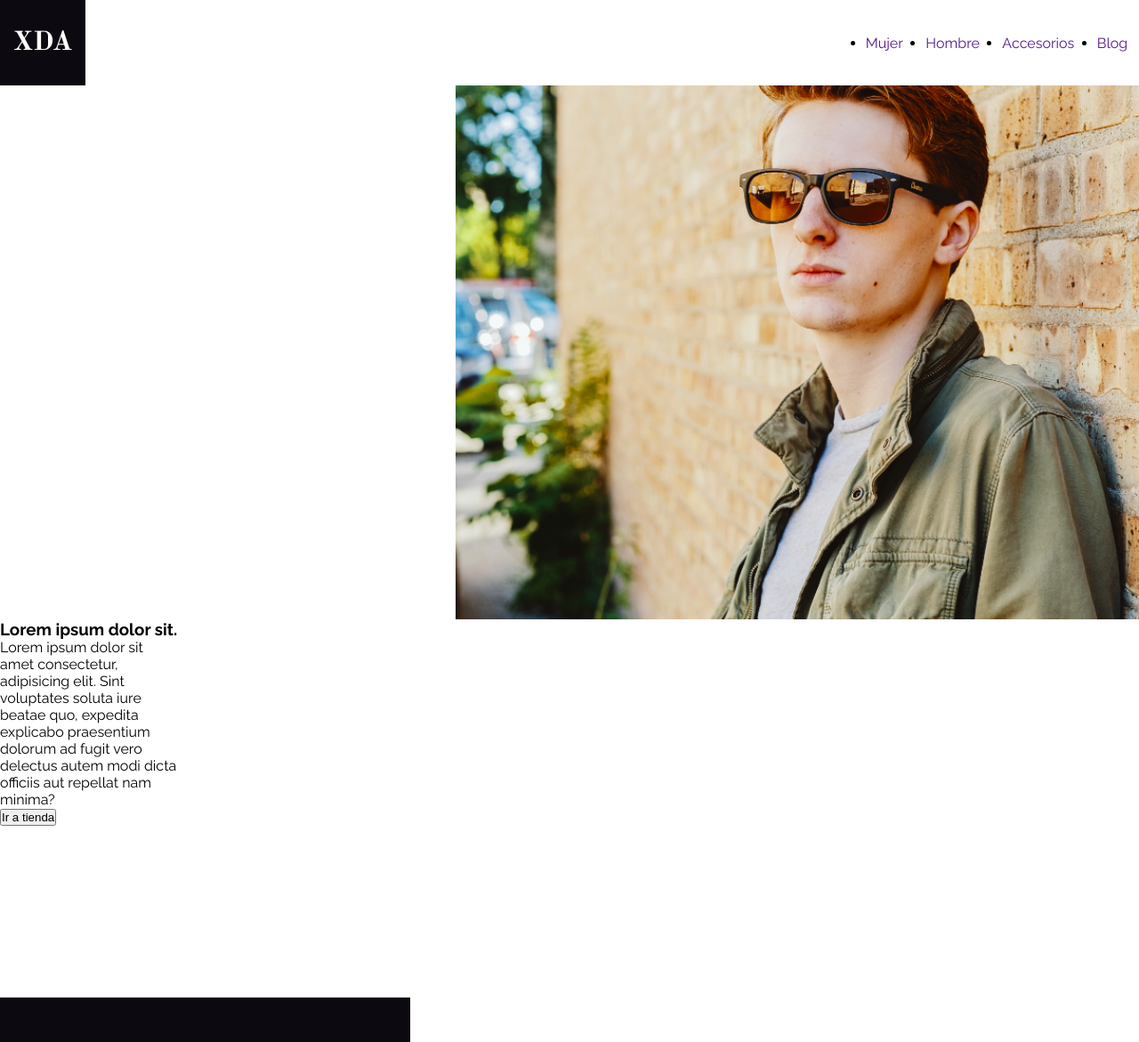
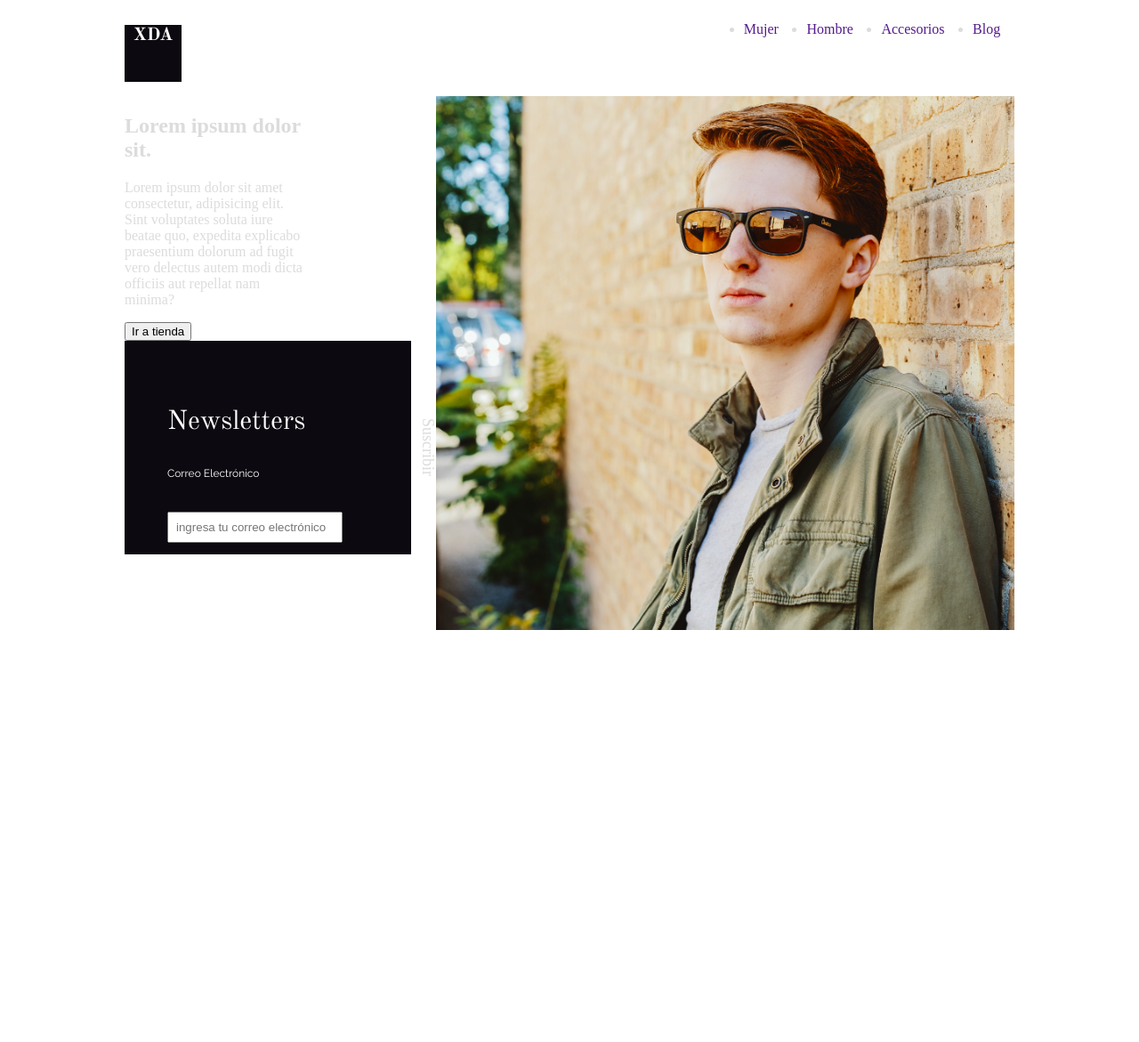
Before and after one commit to tomasjhon/tienda_XDA, a plain HTML site: page index.html in a window 1280 px wide. Shown: the top 1171 px of the page at 89% size. After the commit the page ends 816 px from the top, so only its background shows below. Drawn offline with nearby package versions, Linux system fonts and the light colour scheme.

Commit message:
refactorig

```diff
--- a/assets/css/estilos.css
+++ b/assets/css/estilos.css
@@ -1,108 +1,99 @@
-Body, html * {
-  margin: 0;
-  padding: 0;
+main {
+  color: gainsboro;
+  margin: 0 auto;
+  max-width: 1000px;
+  min-height: 100vh;
+  display: grid;
+  grid-template-columns: 100%;
+  grid-template-rows:
+    50px
+    50px
+    1fr
+    100px
+    200px;
+  grid-template-areas:
+    "my-header my-header my-header"
+    "my-nav my-nav my-nav"
+    "my-section my-section my-section"
+    "my-aside my-aside my-aside"
+    "my-footer my-footer my-footer";
 }
 
-body {
-  font-family: "Raleway", sans-serif;
+header {
+  grid-area: my-header;
 }
 
-.hero {
-  height: 600px;
-  display: grid;
-  grid-column: 2/3;
-  box-sizing: border-box;
+nav {
+  grid-area: my-nav;
+}
+
+aside {
+  grid-area: my-aside;
+  justify-self: start;
+}
+
+section {
+  grid-area: my-section;
   background-image: url(../img/imagen1.png);
   background-position: center;
   background-repeat: none;
   background-size: cover;
-  /*  @include media-breakpoint-up(md) {
-            // tablet
-          height: 500px;
-      }
-  */
+  box-sizing: border-box;
 }
 
-main {
-  width: 100%;
-  height: auto;
-  display: grid;
-  grid-template-columns: 40% 60%;
-  margin: 0;
+footer {
+  grid-area: my-footer;
+  grid-column: 1 / 1;
+  grid-row: 3 / 4;
 }
 
-.infonews {
-  display: grid;
-  grid-template-rows: 90% 10%;
-  grid-column: 1/2;
+@media (min-width: 600px) and (max-width: 1000px) {
+  main {
+    grid-template-columns: 200px 1fr 200px;
+    grid-template-rows:
+      150px
+      100px
+      1fr
+      100px;
+    grid-template-areas:
+      "my-header my-header my-header"
+      "my-nav my-nav my-nav"
+      "my-aside my-section my-section"
+      "my-footer my-footer my-footer";
+  }
 }
 
-.information {
-  width: 200px;
-  margin: 0;
+@media (min-width: 1001px) {
+  main {
+    grid-template-columns: 350px 1fr 200px;
+    grid-template-rows:
+      100px
+      1fr
+      100px;
+    grid-template-areas:
+      "my-header my-nav my-nav"
+      "my-aside my-section my-section";
+    /* "my-footer my-section my-section"; */
+  }
 }
 
-.newsletters {
-  display: grid;
-  grid-template-columns: 90% 10%;
-}
-.newsletters__box {
-  padding: 3rem;
-  background-color: #0c0910;
-  height: 9rem;
-  color: #fff;
-}
-.newsletters__title {
-  font-family: "Old Standard TT", serif;
-  font-weight: 700;
-  font-size: 30px;
-  margin-bottom: 2rem;
-}
-.newsletters__text {
-  font-family: "Raleway", sans-serif;
-  font-weight: 400;
-  font-size: 12px;
-}
-.newsletters__email {
-  padding: 0.5rem;
-  margin-top: 0.5rem;
-}
-.newsletters__subscribe {
-  height: 15rem;
-  display: grid;
-  justify-content: center;
-  align-items: center;
-  font-weight: 700;
-}
-.newsletters__name {
-  transform: rotate(90deg);
-  font-size: 18px;
-  font-weight: 700;
-}
-
-@media all and (max-width: 600px) {
-  information, .newsletters, .hero {
-    grid-column: 1/span 2;
-  }
-}
 .navbar {
   display: grid;
-  grid-template-columns: 1fr 1fr;
   justify-content: space-between;
   align-items: center;
 }
 .navbar__logo {
-  width: 6rem;
-  height: 6rem;
+  width: 4rem;
+  height: 4rem;
   background-color: #0c0910;
-  display: grid;
   place-items: center;
 }
+
 .navbar__title {
   background-color: #0c0910;
   font-family: "Old Standard TT", serif;
   font-weight: 700;
-  font-size: 30px;
+  font-size: 20px;
   color: #fff;
 }
 
@@ -142,11 +133,60 @@ main {
   width: 20rem;
   justify-content: space-around;
 }
-.collapse__menu, .collapse__label {
+.collapse__menu,
+.collapse__label {
   display: none;
 }
 .collapse__link {
   text-decoration: none;
 }
 
-/*# sourceMappingURL=estilos.css.map */
+.infonews {
+  /* display: grid;
+  grid-template-rows: 90% 10%;
+  grid-column: 1/2; */
+}
+
+.information {
+  width: 200px;
+  margin: 0;
+}
+
+.newsletters {
+  display: grid;
+  grid-template-columns: 90% 10%;
+  align-self: end;
+}
+.newsletters__box {
+  padding: 3rem;
+  background-color: #0c0910;
+  height: 9rem;
+  color: #fff;
+}
+.newsletters__title {
+  font-family: "Old Standard TT", serif;
+  font-weight: 200;
+  font-size: 30px;
+  margin-bottom: 2rem;
+}
+.newsletters__text {
+  font-family: "Raleway", sans-serif;
+  font-weight: 400;
+  font-size: 12px;
+}
+.newsletters__email {
+  padding: 0.5rem;
+  margin-top: 0.5rem;
+}
+.newsletters__subscribe {
+  height: 15rem;
+  display: grid;
+  justify-content: center;
+  align-items: center;
+  font-weight: 100;
+}
+.newsletters__name {
+  transform: rotate(90deg);
+  font-size: 18px;
+  font-weight: 200;
+}
--- a/index.html
+++ b/index.html
@@ -22,13 +22,14 @@
 
 </head>
 <body>
-    <!-- Barra de navegación -->
-    <nav class="navbar" >
+    <main>
+        <header>
             <div class="navbar__logo">
-            <h2 class="navbar__title">XDA</h2>
+                <h3 class="navbar__title">XDA</h3>
             </div>
-
-        <section class="collapse">
+        </header>
+        <nav>
+            <div class="collapse">
                 <input class="collapse__menu" type="checkbox" id="menu">
                 <label class="collapse__label" for="menu"><i class="fas fa-bars collapse__icon"></i></label>
                 <ul class="collapse__list">
@@ -45,35 +46,32 @@
                         <a class="collapse__link" href="">Blog</a>
                     </li>
                 </ul>
+            </div>
+        </nav>
+        <section>
+            <article></article>
         </section>
-
-    </nav>
-
-<!-- Contenido -->
-    <main class="main">
-        <header class="hero"> <!-- Imagen -->
-        </header>
-        <section class="infonews"> <!-- Información -->
-            <section class="information"> <!-- Información y Newsletters -->
+        <aside>
+            <!-- <div class="infonews"></div> -->
+                <div class="information"> <!-- Información y Newsletters -->
                     <h1 class="information__title">Lorem ipsum dolor sit.</h1>
                     <p class="information__paragraph">Lorem ipsum dolor sit amet consectetur, adipisicing elit. Sint voluptates soluta iure beatae quo, expedita explicabo praesentium dolorum ad fugit vero delectus autem modi dicta officiis aut repellat nam minima?</p>
                     <button class="information__button">Ir a tienda</button>
-            </section>
-
-            <section class="newsletters"> <!-- Newsletters -->
-                <div class="newsletters__box"> <!-- Newsletters - Datos -->
+                </div>
+                <!-- <br><br><br><br><br><br><br><br><br><br><br><br><br><br><br><br> -->
+                <div class="newsletters">
+                    <div class="newsletters__box">
                         <h2 class="newsletters__title">Newsletters</h2>
                         <h6 class="newsletters__text">Correo Electrónico</h6>
                         <input class="newsletters__email" type="email" placeholder="ingresa tu correo electrónico">
                     </div>
-
-                <div class="newsletters__subscribe">  <!-- Newsletters - suscribir -->
+                    <div class="newsletters__subscribe">
                         <h5 class="newsletters__name">Suscribir</h5>
                     </div>
-            </section>
-        </section>
-
+                </div>
+            <!-- </div> -->
+        </aside>
+        <footer></footer>
       </main>
-
 </body>
 </html>
```
Lines whose indentation alone changed are shown as unchanged.
